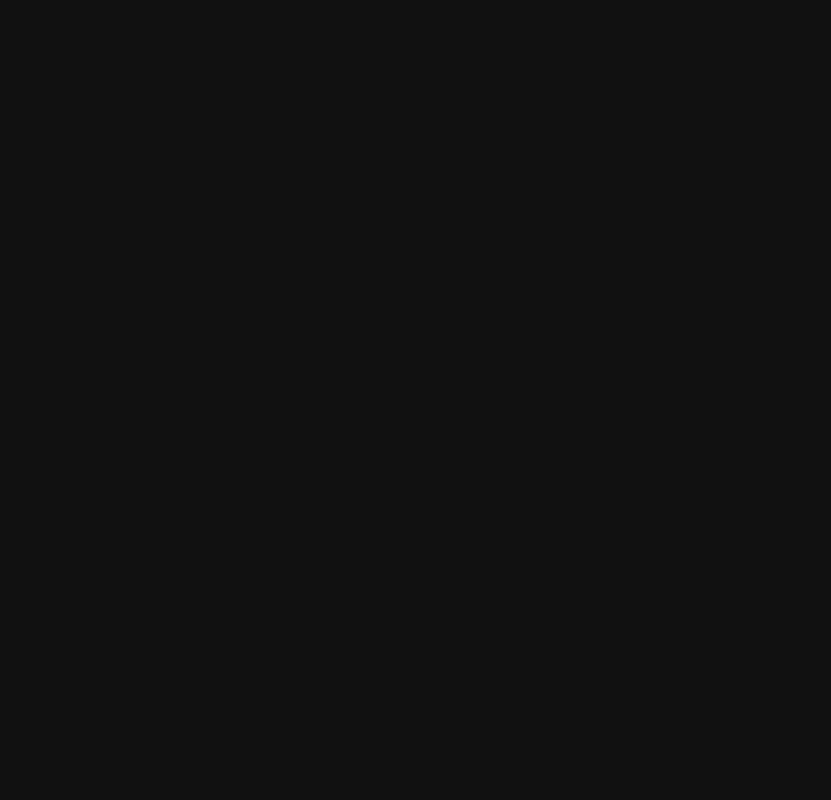
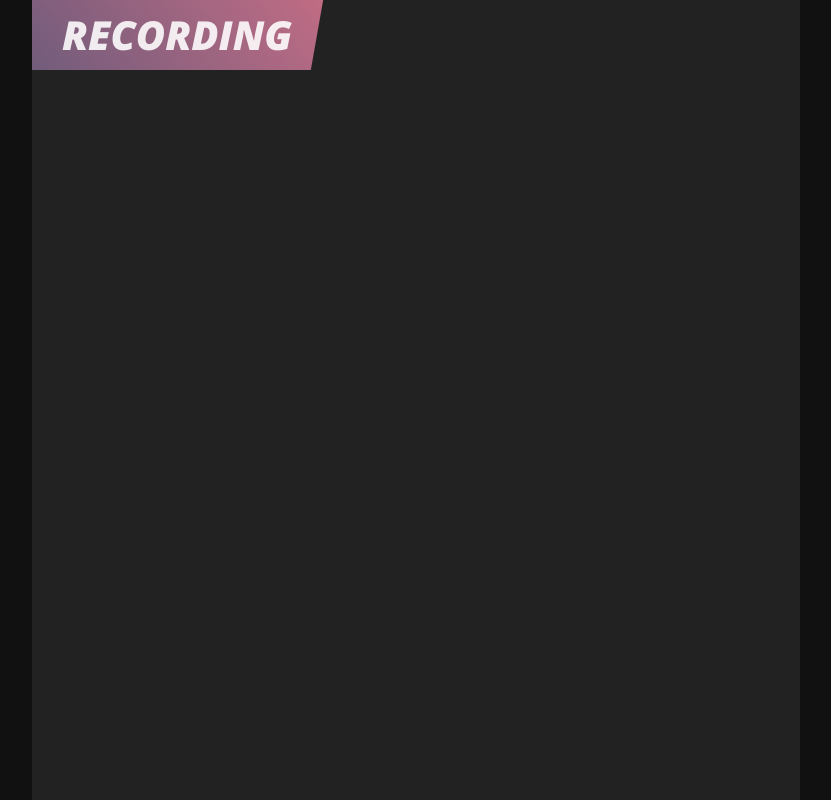
Before and after one commit to kingsleydon/tuna-web, a Next.js app: page /songs/song in a window 1280 px wide. Shown: the whole page, without its empty margins (224-1055 px from the left). Built offline with nearby package versions, Linux system fonts and the light colour scheme.

Commit message:
common header

```diff
--- a/components/Header/Header.css
+++ b/components/Header/Header.css
@@ -1,3 +1,15 @@
 .Header {
+  font-weight: 800;
 
+  &-name {
+    --left: 30px;
+    font-size: 40px;
+    padding: 15px 25px 15px var(--left);
+    width: fit-content;
+    line-height: 1;
+
+    .Parallelogram-background {
+      left: -20px;
+    }
+  }
 }
--- a/components/Header/Header.js
+++ b/components/Header/Header.js
@@ -1,17 +1,20 @@
 import React, {Component} from 'react'
 import cx from 'classnames'
+import Parallelogram from '../../components/Parallelogram'
 import './Header.css'
 
 export default class Header extends Component {
   render() {
-    const {className, style, ...restProps} = this.props
+    const {className, style, children, color, ...restProps} = this.props
     return (
       <div
         className={cx('Header', className)}
         {...style && {style}}
         {...restProps}
       >
-        {}
+        <Parallelogram className="Header-name" color={color}>
+          {children}
+        </Parallelogram>
       </div>
     )
   }
--- /dev/null
+++ b/constants/header.js
@@ -0,0 +1,10 @@
+export const HEADER_MAP = {
+  '/songs': {
+    name: 'SELECT SONG',
+    color: ['#32CCBC', '#90F7EC'],
+  },
+  '/songs/song': {
+    name: 'RECORDING',
+    color: ['#6c5b7b', '#c06c84'],
+  },
+}
--- a/pages/_app.js
+++ b/pages/_app.js
@@ -1,6 +1,8 @@
 import React from 'react'
 import App, {Container} from 'next/app'
 import Head from '../components/Head'
+import Header from '../components/Header'
+import {HEADER_MAP} from '../constants/header'
 import '../styles/global.css'
 
 export default class Tuna extends App {
@@ -15,7 +17,12 @@ export default class Tuna extends App {
   // }
 
   render() {
-    const {Component, pageProps} = this.props
+    const {
+      Component,
+      pageProps,
+      router: {pathname},
+    } = this.props
+    const header = HEADER_MAP[pathname]
 
     return (
       <Container>
@@ -29,6 +36,7 @@ export default class Tuna extends App {
             rel="stylesheet"
           />
         </Head>
+        {header && <Header color={header.color}>{header.name}</Header>}
         <Component {...pageProps} />
       </Container>
     )
--- a/pages/songs/song.js
+++ b/pages/songs/song.js
@@ -5,22 +5,16 @@ import {camelizeKeys} from 'humps'
 import axios from '../../utils/axios'
 import Head from '../../components/Head'
 import AudioRecorder from '../../components/AudioRecorder'
-import Parallelogram from '../../components/Parallelogram'
 import Lyric from '../../components/Lyric'
 import ProgressBar from '../../components/ProgressBar'
-// import SONGS from '../../constants/songs'
+import {HEADER_MAP} from '../../constants/header'
 import './song.css'
 
-const nameColor = ['#6c5b7b', '#c06c84']
-// const subInfoColor = ['#32CCBC', '#90F7EC']
+const nameColor = HEADER_MAP['/songs/song']
 
 @withRouter
 export default class Song extends Component {
-  static async getInitialProps({
-    req: {
-      params: {id},
-    },
-  }) {
+  static async getInitialProps({query: {id}}) {
     try {
       const {data} = await axios(`/audio/${id}`)
       return {song: camelizeKeys(data)}
@@ -77,22 +71,21 @@ export default class Song extends Component {
   start = () => {
     this.song.play()
     this.song.once('end', this.stop)
-    // FIXME: start
-    // this.rec.start()
+    this.rec.start()
     window.requestAnimationFrame(this.setPosition)
   }
 
   stop = () => {
-    // FIXME: remove debug pause
-    this.song.pause()
+    const {
+      song: {id, name},
+    } = this.props
 
-    // FIXME: end
-    // this.rec.stop(function(blob) {
-    //   const link = document.createElement('a')
-    //   link.href = window.URL.createObjectURL(blob)
-    //   link.download = 'test1.wav'
-    //   link.click()
-    // })
+    this.rec.stop(function(blob) {
+      const formData = new FormData()
+      formData.set('source', id)
+      formData.append('file', blob, `${name}-${new Date().toISOString()}.wav`)
+      axios.post('/audio/', formData)
+    })
   }
 
   setRecRef = el => {
@@ -108,16 +101,9 @@ export default class Song extends Component {
       return null
     }
 
-    // FIXME: loading debug
-    const loading = !songLoaded || !recorderLoaded
-    // const loading = false
+    const loading = (!songLoaded || !recorderLoaded) && !error
 
-    const {
-      name,
-      // artist,
-      // album: {name: albumName},
-      lyric,
-    } = song
+    const {name, lyric} = song
 
     return (
       <div className="Song">
@@ -135,22 +121,8 @@ export default class Song extends Component {
           }}
         />
 
-        <div
-          className="Page-header"
-          // FIXME: remove debug
-          onClick={() => {
-            if (this.song) {
-              this.song.playing() ? this.stop() : this.start()
-            }
-          }}
-        >
-          <Parallelogram className="Page-name" color={nameColor}>
-            RECORDING
-          </Parallelogram>
-        </div>
-
         <div className="Song-body">
-          {loading && !error && <div>正在加载歌曲…</div>}
+          {loading && <div>正在加载歌曲…</div>}
           {error && (
             <Fragment>
               <div>初始化失败</div>
@@ -174,6 +146,12 @@ export default class Song extends Component {
             duration={duration}
             color={nameColor}
             position={position}
+            // FIXME: remove debug
+            onClick={() => {
+              if (this.song) {
+                this.song.playing() ? this.stop() : this.start()
+              }
+            }}
           />
         )}
       </div>
--- a/styles/global.css
+++ b/styles/global.css
@@ -10,7 +10,7 @@ body {
     'Segoe UI Symbol';
 }
 
-#__next > div {
+#__next {
   width: 100vw;
   height: 100vh;
   max-width: 768px;
@@ -18,25 +18,15 @@ body {
   margin: 0 auto;
   background-color: #222222;
   overflow: hidden;
+  display: flex;
+  flex-direction: column;
+
+  > div:last-child {
+    flex: 1;
+  }
 }
 
 a {
   color: inherit;
   text-decoration: none;
 }
-
-.Page-header {
-  font-weight: 800;
-}
-
-.Page-name {
-  --left: 30px;
-  font-size: 40px;
-  padding: 15px 25px 15px var(--left);
-  width: fit-content;
-  line-height: 1;
-
-  .Parallelogram-background {
-    left: -20px;
-  }
-}
```
Also changed, not shown: pages/songs/index.js (+1 -10 lines).
